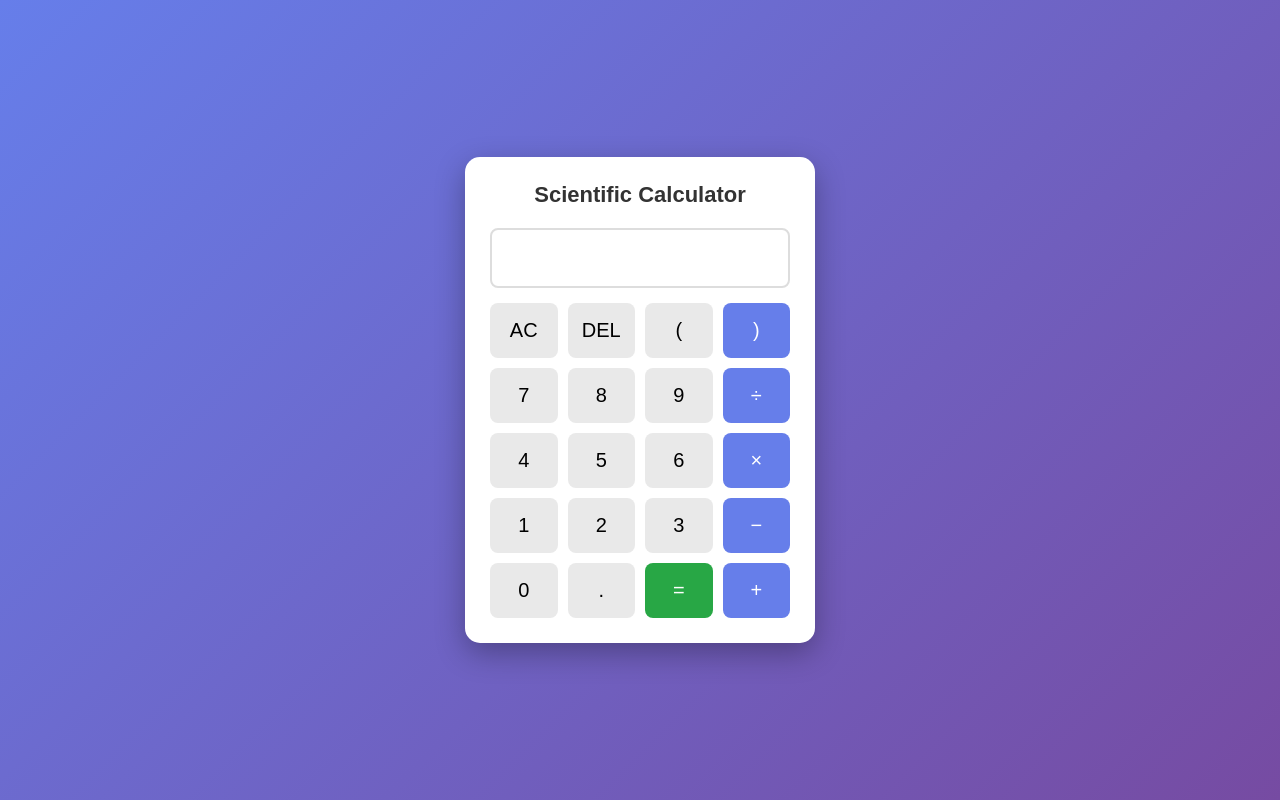
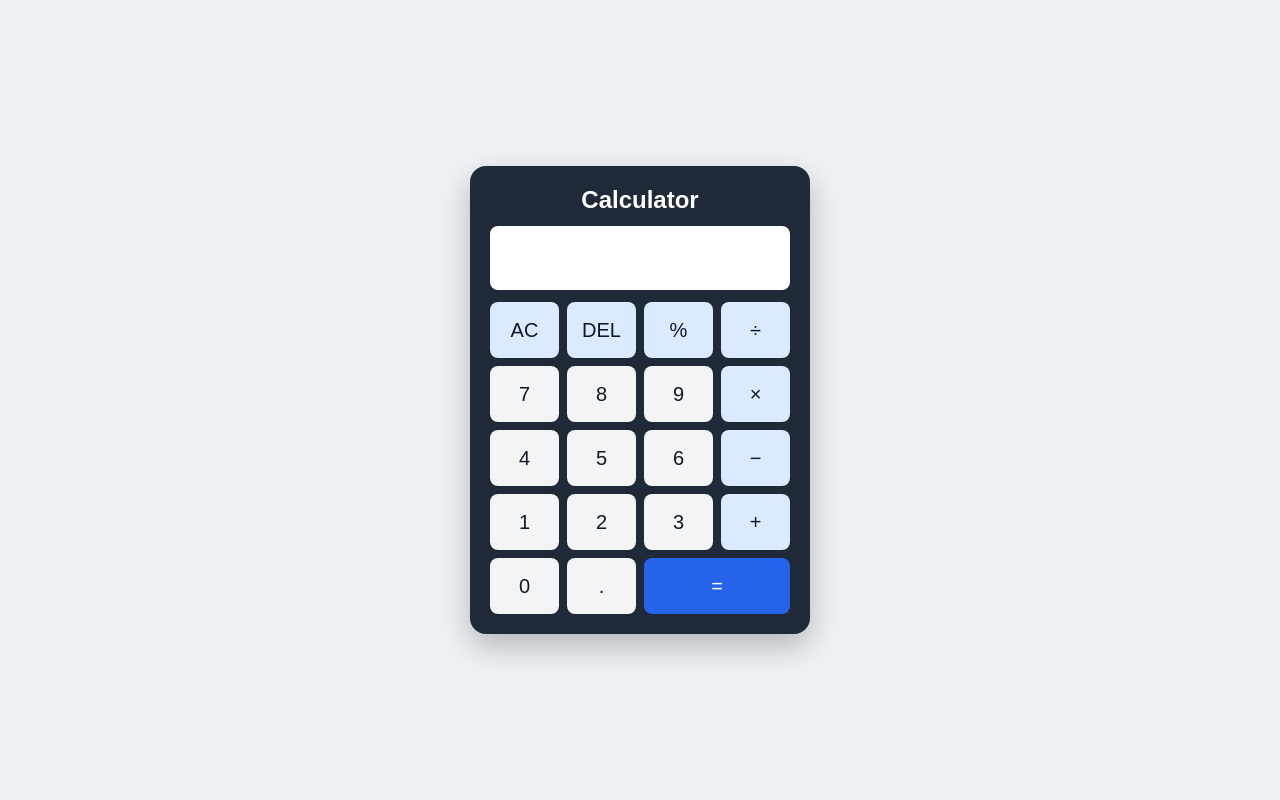
Before and after one commit to BRamteja10/calculator, a plain HTML site: page index.html in a window 1280 px wide. Drawn offline with Linux system fonts and the light colour scheme.

Commit message:
basic calculator

```diff
--- a/index.html
+++ b/index.html
@@ -4,41 +4,40 @@
 <head>
     <meta charset="UTF-8">
     <meta name="viewport" content="width=device-width, initial-scale=1.0">
-    <title>Scientific Calculator</title>
+    <title>Basic Calculator</title>
     <link rel="stylesheet" href="style.css">
 </head>
 <body>
 
     <div class="calculator">
-        <h1>Scientific Calculator</h1>
+        <h2>Calculator</h2>
 
         <input type="text" id="display" readonly>
 
         <div class="buttons">
-            <button onclick="clearDisplay()">AC</button>
-            <button onclick="deleteLast()">DEL</button>
-            <button onclick="appendValue('(')">(</button>
-            <button onclick="appendValue(')')">)</button>
+            <button onclick="clearDisplay()" class="operator">AC</button>
+            <button onclick="deleteLast()" class="operator">DEL</button>
+            <button onclick="appendValue('%')" class="operator">%</button>
+            <button onclick="appendValue('/')" class="operator">÷</button>
 
             <button onclick="appendValue('7')">7</button>
             <button onclick="appendValue('8')">8</button>
             <button onclick="appendValue('9')">9</button>
-            <button onclick="appendValue('/')">÷</button>
+            <button onclick="appendValue('*')" class="operator">×</button>
 
             <button onclick="appendValue('4')">4</button>
             <button onclick="appendValue('5')">5</button>
             <button onclick="appendValue('6')">6</button>
-            <button onclick="appendValue('*')">×</button>
+            <button onclick="appendValue('-')" class="operator">−</button>
 
             <button onclick="appendValue('1')">1</button>
             <button onclick="appendValue('2')">2</button>
             <button onclick="appendValue('3')">3</button>
-            <button onclick="appendValue('-')">−</button>
+            <button onclick="appendValue('+')" class="operator">+</button>
 
             <button onclick="appendValue('0')">0</button>
             <button onclick="appendValue('.')">.</button>
-            <button onclick="calculate()">=</button>
-            <button onclick="appendValue('+')">+</button>
+            <button onclick="calculate()" class="equal">=</button>
         </div>
     </div>
 
--- a/script.js
+++ b/script.js
@@ -1,8 +1,28 @@
-
 const display = document.getElementById("display");
 
 function appendValue(value) {
-    display.value += value;
+    const current = display.value;
+    const operators = ["+", "-", "*", "/", "%"];
+
+    if (operators.includes(value) && !current) {
+        return;
+    }
+
+    if (operators.includes(value)) {
+        if (operators.includes(current.slice(-1))) {
+            display.value = current.slice(0, -1) + value;
+            return;
+        }
+    }
+
+    if (value === ".") {
+        const lastNumber = current.split(/[+\-*/%]/).pop();
+        if (lastNumber.includes(".")) {
+            return;
+        }
+    }
+
+    display.value = current + value;
 }
 
 function clearDisplay() {
@@ -14,23 +34,35 @@ function deleteLast() {
 }
 
 function calculate() {
+    if (!display.value) {
+        return;
+    }
+
     try {
-        const expression = display.value;
-
-        if (!/^[0-9+\-*/().\s]+$/.test(expression)) {
+        if (!/^[0-9+\-*/%.]+$/.test(display.value)) {
             throw new Error("Invalid expression");
         }
 
-        const result = Function(
-            '"use strict"; return (' + expression + ')'
-        )();
-
+        const result = Function('"use strict"; return (' + display.value + ")")();
         if (!Number.isFinite(result)) {
             throw new Error("Invalid result");
         }
 
-        display.value = result;
-    } catch {
+        display.value = String(Number(result.toPrecision(12)));
+    } catch (error) {
         display.value = "Error";
     }
 }
+
+document.addEventListener("keydown", (event) => {
+    if (/^[0-9+\-*/%.]$/.test(event.key)) {
+        appendValue(event.key);
+    } else if (event.key === "Enter" || event.key === "=") {
+        event.preventDefault();
+        calculate();
+    } else if (event.key === "Backspace") {
+        deleteLast();
+    } else if (event.key === "Escape") {
+        clearDisplay();
+    }
+});
--- a/style.css
+++ b/style.css
@@ -1,70 +1,73 @@
-
 * {
-    margin: 0;
-    padding: 0;
     box-sizing: border-box;
 }
 
 body {
+    min-height: 100vh;
+    margin: 0;
+    display: grid;
+    place-items: center;
+    background: #eef2f7;
     font-family: Arial, sans-serif;
-    background: linear-gradient(135deg, #667eea, #764ba2);
-    min-height: 100vh;
-    display: flex;
-    justify-content: center;
-    align-items: center;
 }
 
 .calculator {
-    background: #ffffff;
-    padding: 25px;
-    border-radius: 15px;
-    width: 350px;
-    box-shadow: 0 10px 30px rgba(0,0,0,0.3);
+    width: min(340px, calc(100% - 32px));
+    padding: 20px;
+    border-radius: 16px;
+    background: #1f2937;
+    box-shadow: 0 12px 30px rgba(0, 0, 0, 0.25);
 }
 
-h1 {
+.calculator h2 {
+    margin: 0 0 12px;
+    color: #fff;
     text-align: center;
-    font-size: 22px;
-    margin-bottom: 20px;
-    color: #333;
 }
 
 #display {
     width: 100%;
-    height: 60px;
-    margin-bottom: 15px;
-    padding: 10px;
-    font-size: 25px;
+    height: 64px;
+    margin-bottom: 12px;
+    padding: 8px 12px;
+    border: 0;
+    border-radius: 8px;
+    background: #fff;
+    color: #111827;
+    font-size: 28px;
     text-align: right;
-    border: 2px solid #ddd;
-    border-radius: 8px;
 }
 
 .buttons {
     display: grid;
     grid-template-columns: repeat(4, 1fr);
-    gap: 10px;
+    gap: 8px;
 }
 
 button {
-    height: 55px;
+    height: 56px;
+    border: 0;
+    border-radius: 8px;
+    background: #f3f4f6;
+    color: #111827;
     font-size: 20px;
-    border: none;
-    border-radius: 8px;
-    background: #e9e9e9;
     cursor: pointer;
 }
 
 button:hover {
-    background: #ccc;
+    background: #e5e7eb;
 }
 
-button:nth-child(4n) {
-    background: #667eea;
-    color: white;
+button:active {
+    transform: translateY(1px);
 }
 
-button:nth-child(19) {
-    background: #28a745;
-    color: white;
+.operator {
+    background: #dbeafe;
 }
+
+.equal {
+    grid-column: span 2;
+    background: #2563eb;
+    color: #fff;
+}
```
